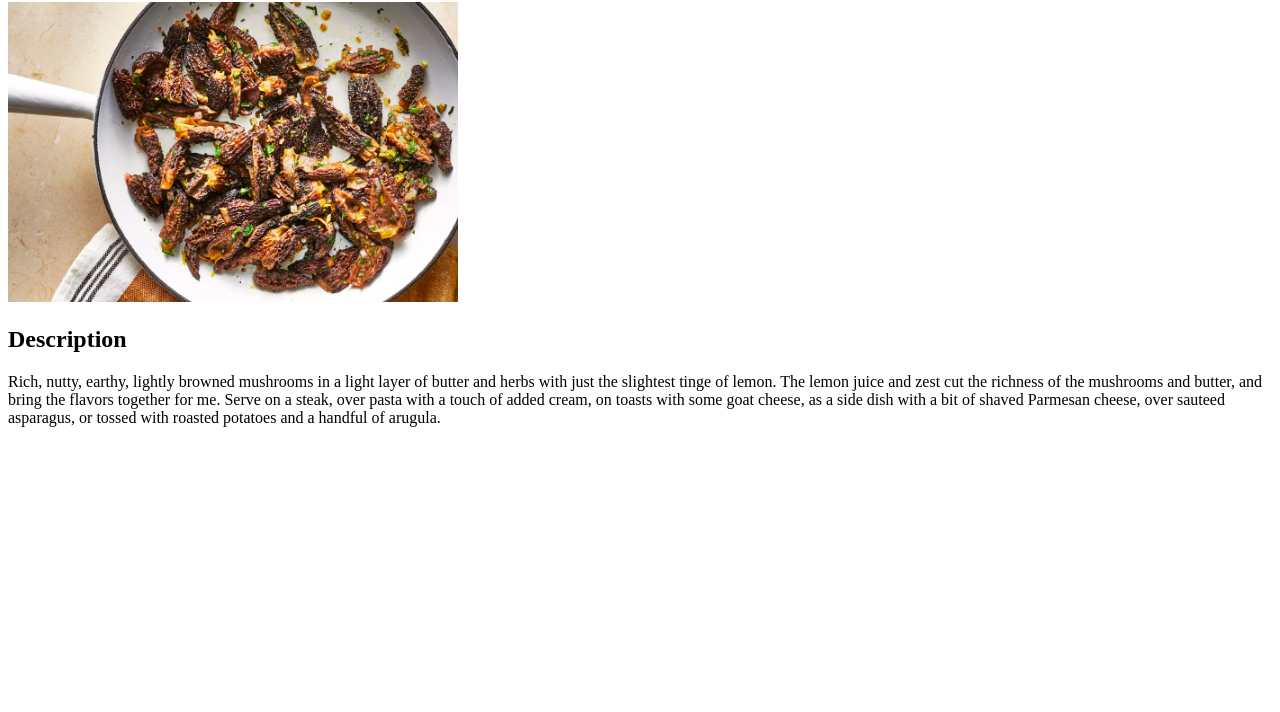
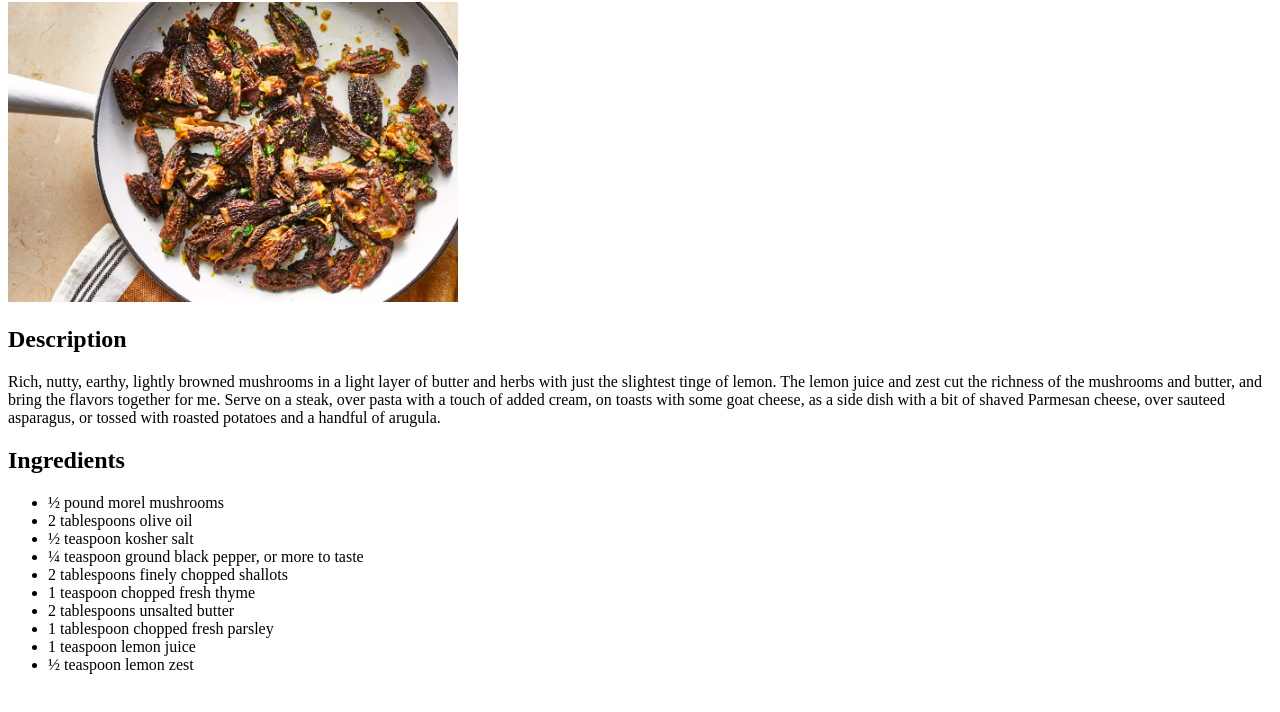
Before and after one commit to Iverson989/odin-recipes, a plain HTML site: page recipes/sauteed-morel-mushrooms.html in a window 1280 px wide. Shown: the part 78-790 px from the top of the page. Drawn offline with Linux system fonts and the light colour scheme.

Commit message:
added ingredients to morel recipe

```diff
--- a/recipes/sauteed-morel-mushrooms.html
+++ b/recipes/sauteed-morel-mushrooms.html
@@ -11,5 +11,18 @@
   <img src="morels.webp" height="300vh" width="450vw" alt="a pan full of sauteed morel mushrooms">
   <h2>Description</h2>
   <p>Rich, nutty, earthy, lightly browned mushrooms in a light layer of butter and herbs with just the slightest tinge of lemon. The lemon juice and zest cut the richness of the mushrooms and butter, and bring the flavors together for me. Serve on a steak, over pasta with a touch of added cream, on toasts with some goat cheese, as a side dish with a bit of shaved Parmesan cheese, over sauteed asparagus, or tossed with roasted potatoes and a handful of arugula.</p>
+  <h2>Ingredients</h2>
+  <ul>
+    <li>½ pound morel mushrooms</li>
+    <li>2 tablespoons olive oil</li>
+    <li>½ teaspoon kosher salt</li>
+    <li>¼ teaspoon ground black pepper, or more to taste</li>
+    <li>2 tablespoons finely chopped shallots</li>
+    <li>1 teaspoon chopped fresh thyme</li>
+    <li>2 tablespoons unsalted butter</li>
+    <li>1 tablespoon chopped fresh parsley</li>
+    <li>1 teaspoon lemon juice </li>
+    <li>½ teaspoon lemon zest</li>
+  </ul>
 </body>
 </html>
```
